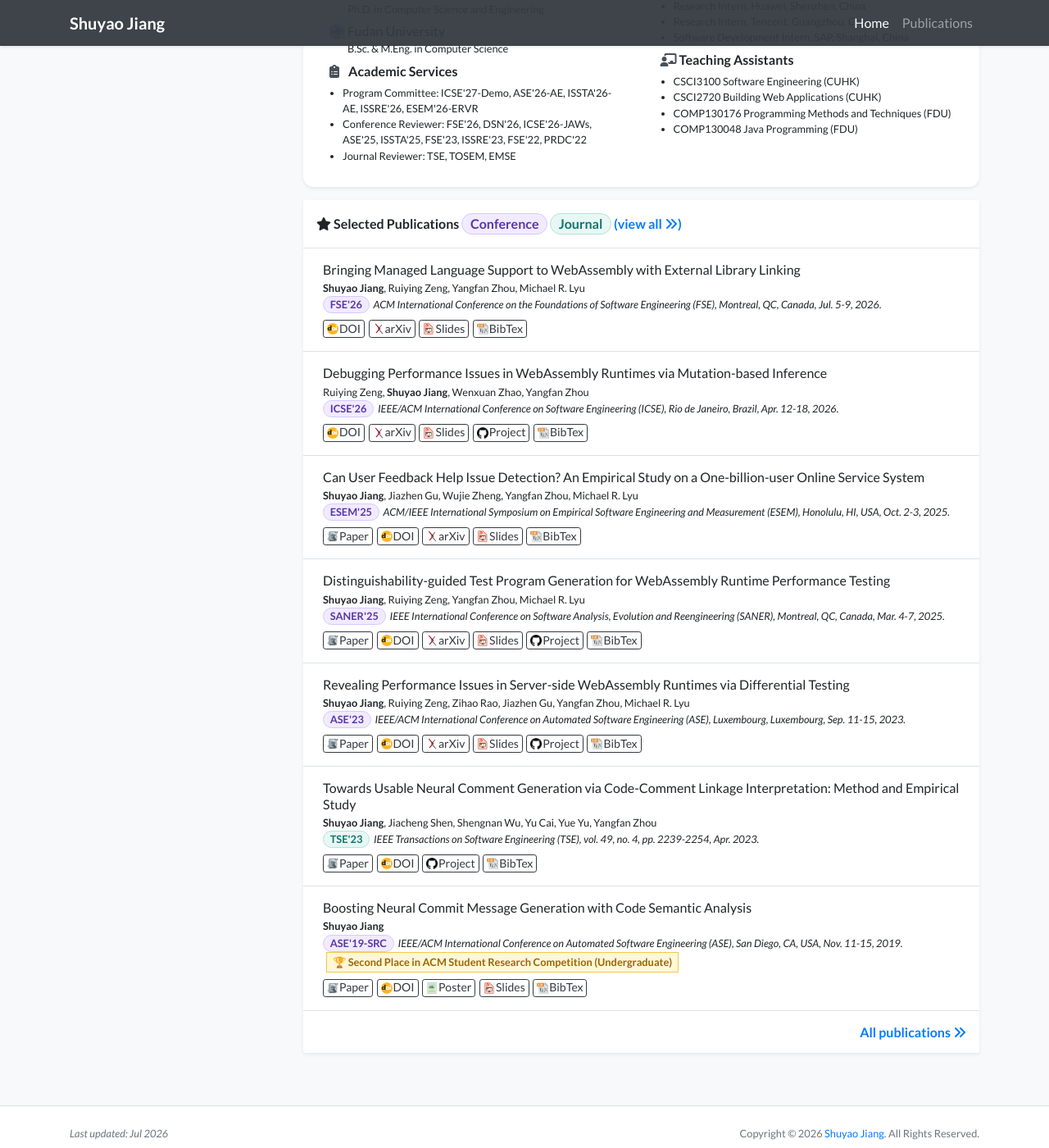
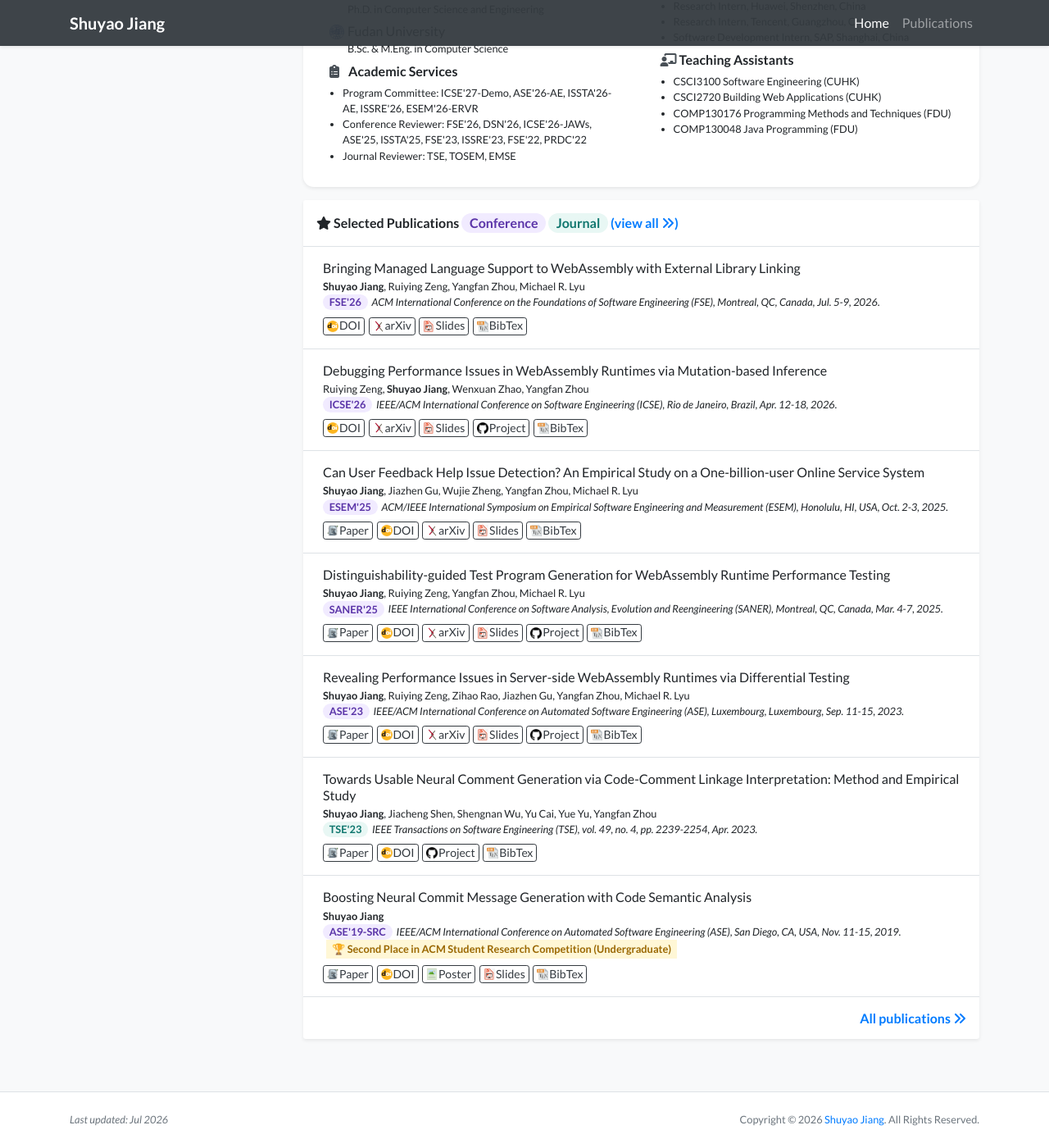
Before and after one commit to ShuyaoJiang/ShuyaoJiang.github.io, a Jekyll site: the page built from index.html, in a window 1280 px wide and 1400 px high, scrolled down 1294 px. Shown: the whole window at 82% size. Built offline with Jekyll 4.4.1, drawn with Linux system fonts in a browser that asks for light colours; nearby versions of some CDN libraries; a style sheet for code colours, icons or effects is not loaded.

Commit message:
Update global.css

```diff
--- a/assets/css/global.css
+++ b/assets/css/global.css
@@ -101,13 +101,13 @@ div.lazy {
 }
 
 .badge-success {
-    border: 1px solid #d8c7ff;
+    border: 0;
     background-color: #f1ebff;
     color: #5b35a8;
 }
 
 .badge-info {
-    border: 1px solid #b7e1da;
+    border: 0;
     background-color: #e8f7f4;
     color: #0f766e;
 }
@@ -118,7 +118,7 @@ div.lazy {
     gap: 0.25rem;
     margin-left: 0.25rem;
     padding: 0.12rem 0.45rem;
-    border: 1px solid #f2c94c;
+    border: 0;
     border-radius: 0;
     background: #fff7d6;
     color: #9a6700;
```
